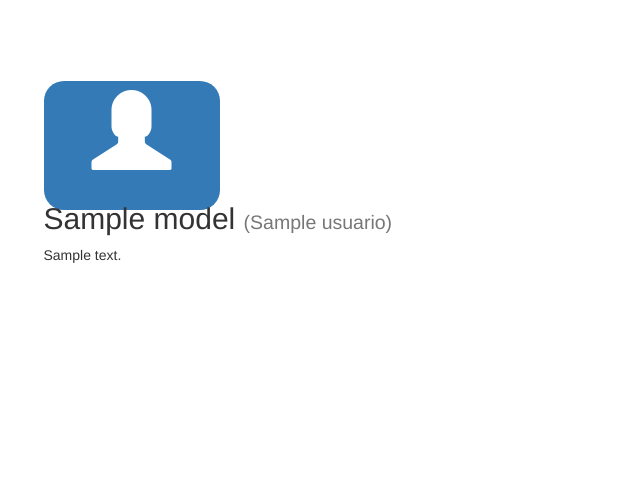
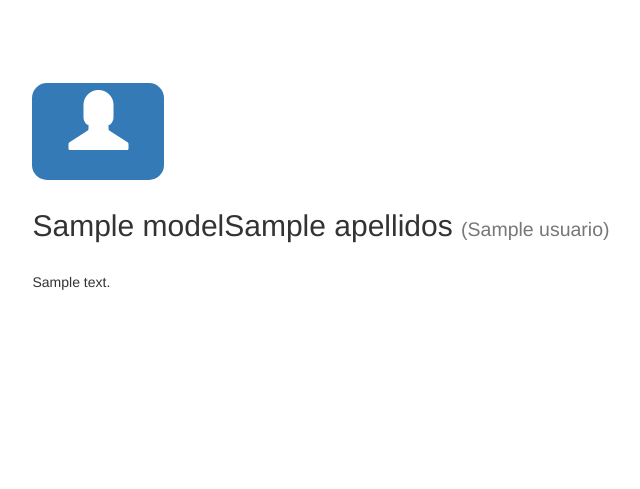
Before and after one commit to oscar490/miespacio, a Yii app: template views/datos-usuarios/view.php in a window 1280 px wide. Shown: the top 489 px of the page, without its empty margins (319-959 px from the left). Run offline with PHP 8.4 and a stand-in for Yii, Linux system fonts and the light colour scheme; the template is opened without the code that fills it: most values are stand-ins (such as "Sample title", 1, 10 or a date in 2020); form fields are guessed from the names that the template uses; data that the repository does not hold is empty; some libraries are stand-ins or nearby versions.

Commit message:
Modificando algunas cosas

```diff
--- a/views/datos-usuarios/view.php
+++ b/views/datos-usuarios/view.php
@@ -1,4 +1,5 @@
 <?php
+/* Datos de perfil de usuario y de cuenta */
 
 use yii\helpers\Html;
 use yii\widgets\DetailView;
@@ -9,7 +10,14 @@ use yii\helpers\Url;
 /* @var $this yii\web\View */
 /* @var $model app\models\DatosUsuarios */
 /* @var $cuenta app\models\Usuarios */
+$css = <<<EOT
+    .contenedor {
+        display: flex;
+        flex-direction: column;
+    }
+EOT;
 
+$this->registerCss($css);
 $this->title = 'Perfil | MiEspacio';
 $this->params['breadcrumbs'][] = $this->title;
 
@@ -29,36 +37,49 @@ $items = [
     ],
 ];
 ?>
+<!-- Nombre de usuario e imagen de perfil -->
 <div class="datos-usuarios-view">
-
-    <!-- Nombre de usuario e imagen de perfil -->
-    <div class='row'>
-        <div class='col-md-6 col-md-offset-3'>
-            <div class='contenedor'>
-                <h2>
-                    <span class='label label-primary icono-x3'>
-                        <span class='glyphicon glyphicon-user'>
-                        </span>
-                    </span>
-
-                </h2>
-                <h2>
-                    <?= Html::encode($model->nombre_completo) ?>
-                    <small>
-                        <?= Html::encode('(' . $model->usuario->nombre . ')') ?>
-                    </small>
-                </h2>
-                <p>
-                    <?= Html::encode($model->descripcion)?>
-                </p>
-            </div>
-
+    <div class='cabecera-flex-box'>
+        <div class='contenedor'>
+            <!-- Imágen de perfil-->
+            <?=
+                Html::tag(
+                    'h2',
+                    Html::tag(
+                        'span',
+                        Html::tag(
+                            'span',
+                            '',
+                            ['class'=>'glyphicon glyphicon-user']
+                        ),
+                        ['class'=>'label label-primary icono-x3']
+                    )
+                );
+            ?>
+            <br>
+            <!-- Nombre completo y apellidos -->
+            <?=
+                Html::tag(
+                    'h2',
+                    $model->nombre_completo .
+                    $model->apellidos . ' ' .
+                    Html::tag(
+                        'small',
+                        '(' . $model->usuario->nombre . ')'
+                    )
+                );
+            ?>
+            <br>
+            <!-- Descripción -->
+            <?=
+                Html::tag(
+                    'p',
+                    $model->descripcion
+                );
+            ?>
         </div>
     </div>
-    <br>
+</div>
+<br>
 
-    <?= MyHelpers::tabs($items) ?>
-
-
-
-</div>
+<?= MyHelpers::tabs($items) ?>
--- a/web/css/site.css
+++ b/web/css/site.css
@@ -189,10 +189,15 @@ a.desc:after {
 }
 
 .icono-x3 {
-    font-size: 80px;
+    font-size: 60px;
 }
 
 .panel-heading {
     display: flex;
     justify-content: center;
 }
+
+.cabecera-flex-box {
+    display: flex;
+    justify-content: center;
+}
```
